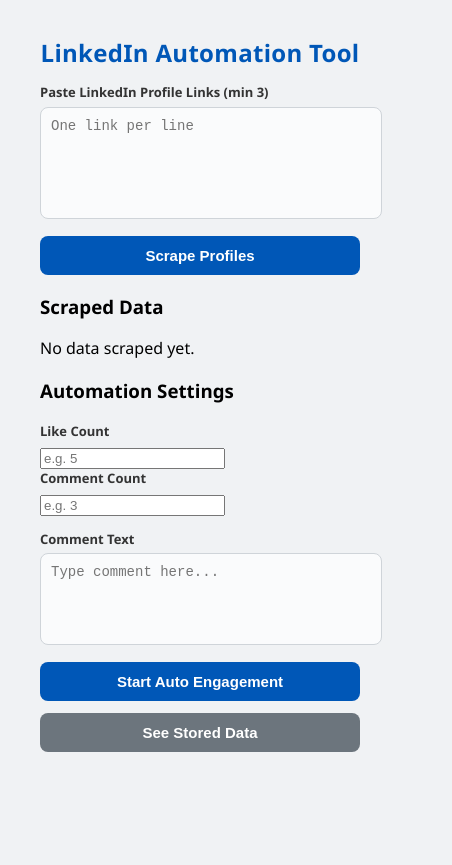
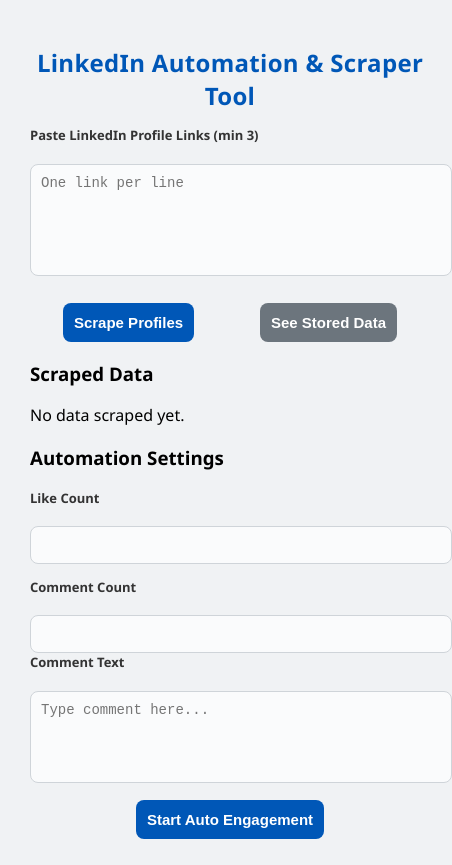
Before and after one commit to Divine-P-77777/Linkedin_Scraper_Chrome_Ext, a browser extension: page extension/popup.html in a window 400 px wide. Shown: the whole page, 452 px wide, since content can reach past the window. Before the commit the page ends 844 px from the top, so only its background shows below. Drawn offline with Linux system fonts and the light colour scheme.

Commit message:
optimization

```diff
--- a/extension/like.js
+++ b/extension/like.js
@@ -1,8 +1,7 @@
 let likesDone = 0;
 let maxLikes = 0;
 
-// Receive count from background
-chrome.runtime.onMessage.addListener((msg) => {
+chrome.runtime.onMessage.addListener((msg) => {  // using this chrome runtime listener to receive data from background.js
   if (msg.action === "startLikes") {
     maxLikes = msg.likeCount || 0;
     if (maxLikes > 0) startAutoLike();
@@ -44,7 +43,7 @@
     await sleep(randomDelay(1800, 2600));
   }
 
-  console.log("✔ Auto-like completed.");
+  console.log("Auto-like completed.");
 }
 
 // Helpers
--- a/extension/popup.css
+++ b/extension/popup.css
@@ -1,13 +1,20 @@
 body {
-  margin: 0;
+  margin: 10px;
   font-family: 'Segoe UI', sans-serif;
   background: #f0f2f4; /* Softer clean background */
 }
 
+textarea,
+input[type="number"],
+input[type="text"] {
+  margin-top: 14px;
+}
+
+
 .container {
-  width: 320px;
+  width: 400px;
   padding: 16px;
-  margin: auto;
+  margin: 4px;
 }
 
 h2 {
@@ -46,9 +53,9 @@
 }
 
 button {
-  width: 100%;
+  width: fit-content;
   padding: 11px;
-  margin-top: 12px;
+  margin: 12px auto 0 auto;
   background: #0057b7;
   color: white;
   border: none;
@@ -56,8 +63,10 @@
   font-size: 15px;
   cursor: pointer;
   font-weight: 600;
+  display: block;             /* important */
   transition: background 0.2s ease, transform 0.1s ease;
 }
+
 
 button:hover {
   background: #004a97;
@@ -105,9 +114,10 @@
 }
 
 .secondary-btn {
-  width: 100%;
+  width: fit-content;
+  margin: 12px auto 0 auto;
+display: block;
   padding: 11px;
-  margin-top: 12px;
   background: #6c757d;
   color: white;
   border: none;
--- a/extension/popup.html
+++ b/extension/popup.html
@@ -1,20 +1,25 @@
 <!DOCTYPE html>
 <html>
+
 <head>
   <link rel="stylesheet" href="popup.css" />
 </head>
+
 <body>
   <div class="container">
-    <h2>LinkedIn Automation Tool</h2>
+    <h2>LinkedIn Automation & Scraper Tool</h2>
 
     <!-- SCRAPER SECTION -->
     <div class="section">
       <label>Paste LinkedIn Profile Links (min 3)</label>
       <textarea id="links" placeholder="One link per line"></textarea>
-      <button id="scrapeBtn">Scrape Profiles</button>
+      <div style="display: flex; justify-content: space-between; align-items: center; margin-top: 10px;">
+              <button id="scrapeBtn">Scrape Profiles</button>
+
+              <button id="seeDataBtn" class="secondary-btn">See Stored Data</button>
+</div>
     </div>
 
-    <!-- SCRAPED DATA SECTION -->
     <div class="section">
       <h3>Scraped Data</h3>
       <div id="scrapedDataBox" class="scraped-box">
@@ -26,29 +31,28 @@
     <div class="section">
       <h3>Automation Settings</h3>
 
-      <div class="input-row">
+      <div class="input-group">
         <label>Like Count</label>
-        <input type="number" id="likeCount" min="1" placeholder="e.g. 5" />
+        <input type="number" id="likeCount" min="1" />
       </div>
 
-      <div class="input-row">
+      <div class="input-group">
         <label>Comment Count</label>
-        <input type="number" id="commentCount" min="1" placeholder="e.g. 3" />
+        <input type="number" id="commentCount" min="1" />
       </div>
-    <div class="input-group">
-  <label>Comment Text</label>
-  <textarea id="commentText" placeholder="Type comment here..."></textarea>
-</div>
 
-      <button id="startBtn" disabled>Start Auto Engagement</button>
+      <label>Comment Text</label>
+      <textarea id="commentText" placeholder="Type comment here..."></textarea>
     </div>
+
+    <button id="startBtn" disabled>Start Auto Engagement</button>
+  </div>
 
 
 
-    <!-- STORED DATA BUTTON -->
-    <button id="seeDataBtn" class="secondary-btn">See Stored Data</button>
   </div>
 
   <script src="popup.js"></script>
 </body>
+
 </html>
--- a/extension/popup.js
+++ b/extension/popup.js
@@ -1,4 +1,5 @@
 const textarea = document.getElementById("links");
+
 const likeInput = document.getElementById("likeCount");
 const commentInput = document.getElementById("commentCount");
 const startEngageBtn = document.getElementById("startBtn");
@@ -15,7 +16,8 @@
 });
 
 
-// ================= SCRAPING =================
+// Scraping Section
+
 document.getElementById("scrapeBtn").onclick = () => {
   const rawLinks = textarea.value.trim().split("\n").filter(l => l.trim() !== "");
 
@@ -33,7 +35,7 @@
 };
 
 
-// ================= ENABLE ENGAGE BUTTON =================
+// Auto Engagement Section
 function validateEngage() {
   if (likeInput.value > 0 && commentInput.value > 0) {
     startEngageBtn.disabled = false;
@@ -46,9 +48,8 @@
 commentInput.addEventListener("input", validateEngage);
 
 
-// ================= AUTO ENGAGEMENT =================
 startEngageBtn.onclick = () => {
-  chrome.runtime.sendMessage({
+  chrome.runtime.sendMessage({  // send automation data to background.js
     action: "startAutoEngage",
     likeCount: parseInt(likeInput.value),
     commentCount: parseInt(commentInput.value),
@@ -59,7 +60,6 @@
 };
 
 
-// ================= VIEW STORED DATA =================
 document.getElementById("seeDataBtn").onclick = () => {
   chrome.tabs.create({ url: chrome.runtime.getURL("data/data.html") });
 };
```
Also changed, not shown: extension/background.js (+4 -5 lines), extension/comment.js (+2 -11 lines).
